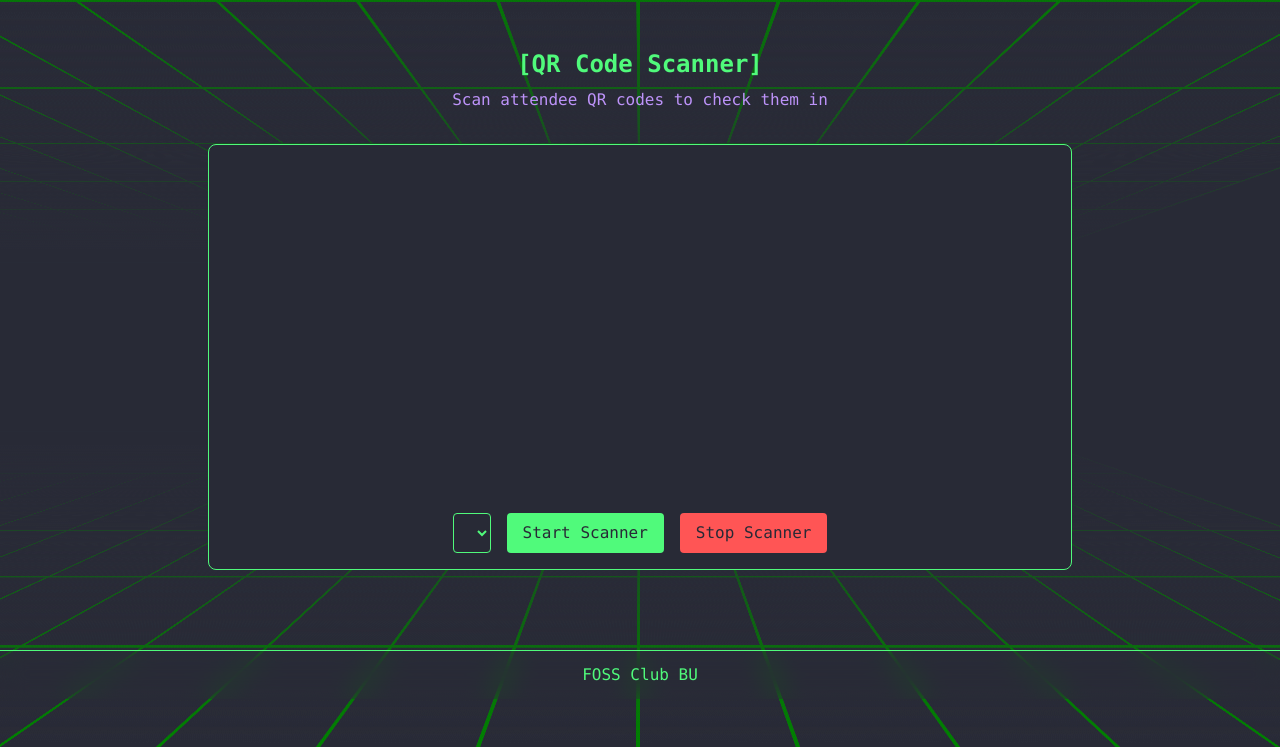
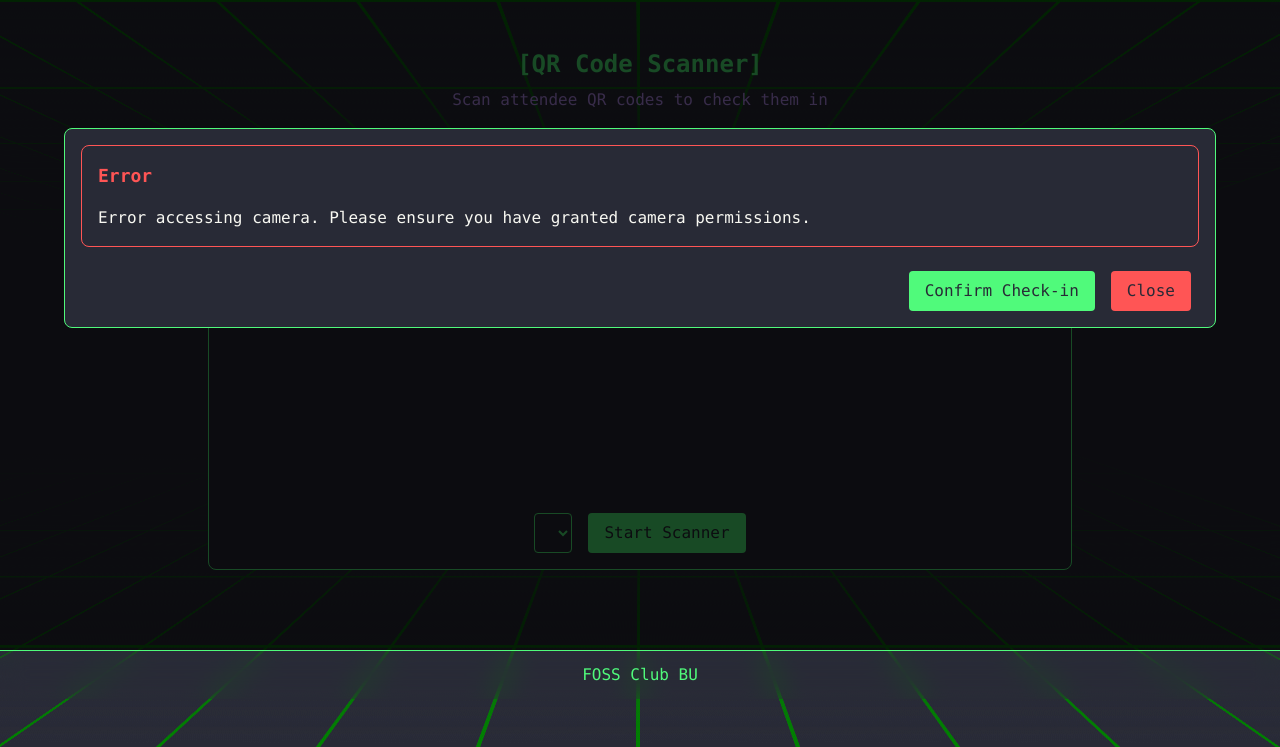
Before and after one commit to vaibhavkothari33/LinuxFest, a Django app: page /checkin/ in a window 1280 px wide. Shown: the part 53-800 px from the top of the page. Run offline with Django 5.2, Linux system fonts and the light colour scheme; the visitor is signed in with stand-in values (Sample User, id 1); lists and menus that the app fills with data are empty; some libraries are stand-ins or nearby versions.

Commit message:
feat: changes to checkin qr scanning

```diff
--- a/templates/base.html
+++ b/templates/base.html
@@ -13,6 +13,7 @@
         <script src="https://cdn.tailwindcss.com"></script>
         {% load static %}
         <link rel="stylesheet" href="{% static 'css/terminal-animations.css' %}">
+        {% block extra_head %}{% endblock %}
         <script>
         tailwind.config = {
             theme: {
--- a/templates/checkin/scanner.html
+++ b/templates/checkin/scanner.html
@@ -4,8 +4,34 @@
 {% block title %}QR Code Scanner | Linux Fest{% endblock %}
 
 {% block extra_head %}
-<script src="https://unpkg.com/jsqr@1.4.0/dist/jsQR.js"></script>
-<link rel="stylesheet" href="{% static 'css/checkin.css' %}">
+<script src="https://cdn.jsdelivr.net/npm/jsqr@1.4.0/dist/jsQR.min.js"></script>
+<style>
+    /* Modal styles */
+    .modal {
+        display: none;
+        position: fixed;
+        z-index: 100;
+        left: 0;
+        top: 0;
+        width: 100%;
+        height: 100%;
+        background-color: rgba(0, 0, 0, 0.7);
+    }
+
+    .modal-content {
+        position: relative;
+        margin: 10% auto;
+        max-width: 90%; /* Allow modal to be responsive */
+        max-height: 80%; /* Limit height to prevent overflow */
+        overflow: auto; /* Enable scrolling if content exceeds max height */
+        animation: modalFadeIn 0.3s;
+    }
+
+    @keyframes modalFadeIn {
+        from {opacity: 0; transform: translateY(-20px);}
+        to {opacity: 1; transform: translateY(0);}
+    }
+</style>
 {% endblock %}
 
 {% block content %}
@@ -21,16 +47,21 @@
         <div class="mt-4 flex justify-center space-x-4">
             <select id="cameraSelect" class="terminal-input bg-terminal-black text-terminal-green border-terminal-green"></select>
             <button id="startButton" class="terminal-button bg-terminal-green">Start Scanner</button>
-            <button id="stopButton" class="terminal-button bg-terminal-red stop-button">Stop Scanner</button>
+            <button id="stopButton" class="terminal-button bg-terminal-red stop-button hidden">Stop Scanner</button>
+        </div>
     </div>
 </div>
 
-    <!-- Results Section -->
-    <div id="result" class="hidden bg-terminal-black border border-terminal-green p-4 rounded-lg">
+<!-- Modal Popup -->
+<div id="resultModal" class="modal">
+    <div class="modal-content bg-terminal-black border border-terminal-green p-4 rounded-lg mx-auto">
         <div id="resultContent"></div>
-        <div id="checkinActions" class="mt-4 flex justify-end hidden">
-            <button id="checkinButton" class="terminal-button bg-terminal-green">
-                Confirm Check-in >
+        <div id="modalActions" class="mt-6 flex justify-end">
+            <button id="confirmButton" class="terminal-button bg-terminal-green mx-2">
+                Confirm Check-in
+            </button>
+            <button id="closeModalButton" class="terminal-button bg-terminal-red mx-2">
+                Close
             </button>
         </div>
     </div>
@@ -44,13 +75,14 @@ document.addEventListener('DOMContentLoaded', function() {
     const cameraSelect = document.getElementById('cameraSelect');
     const startButton = document.getElementById('startButton');
     const stopButton = document.getElementById('stopButton');
-    const resultDiv = document.getElementById('result');
+    const resultModal = document.getElementById('resultModal');
     const resultContent = document.getElementById('resultContent');
-    const checkinActions = document.getElementById('checkinActions');
-    const checkinButton = document.getElementById('checkinButton');
+    const confirmButton = document.getElementById('confirmButton');
+    const closeModalButton = document.getElementById('closeModalButton');
 
     let stream = null;
     let scanning = false;
+    let modalOpen = false;
     let canvasElement = document.createElement('canvas');
     let canvas = canvasElement.getContext('2d');
     let currentRegistrationId = null;
@@ -89,7 +121,7 @@ document.addEventListener('DOMContentLoaded', function() {
             scan();
         } catch (error) {
             console.error('Error accessing camera:', error);
-            alert('Error accessing camera. Please ensure you have granted camera permissions.');
+            showErrorModal('Error accessing camera. Please ensure you have granted camera permissions.');
         }
     }
 
@@ -116,24 +148,21 @@ document.addEventListener('DOMContentLoaded', function() {
         })
         .then(response => response.json())
         .then(data => {
-            displayResult(data);
             if (data.status === 'success') {
                 currentRegistrationId = data.registration.id;
-                checkinActions.classList.remove('hidden');
+                showSuccessModal(data);
+                confirmButton.style.display = 'block';
             } else {
                 currentRegistrationId = null;
-                checkinActions.classList.add('hidden');
+                showErrorModal(data.message);
+                confirmButton.style.display = 'none';
                 playSound(false);
             }
         })
         .catch(error => {
-            displayResult({
-                status: 'error',
-                message: 'Error looking up registration',
-                error: error.message
-            });
             currentRegistrationId = null;
-            checkinActions.classList.add('hidden');
+            showErrorModal('Error looking up registration: ' + error.message);
+            confirmButton.style.display = 'none';
             playSound(false);
         });
     }
@@ -152,37 +181,29 @@ document.addEventListener('DOMContentLoaded', function() {
         .then(response => response.json())
         .then(data => {
             if (data.status === 'success') {
-                // Update display with check-in confirmation
-                resultContent.innerHTML += `
-                    <div class="mt-4 p-4 border border-terminal-green rounded-lg">
-                        <h3 class="text-lg font-bold text-terminal-green mb-2">✓ Check-in Successful</h3>
-                        <p class="text-terminal-white">Checked in at: ${data.check_in_time}</p>
-                    </div>
-                `;
-                checkinActions.classList.add('hidden');
+                updateModalWithCheckinSuccess(data);
+                confirmButton.style.display = 'none';
                 playSound(true);
             } else {
-                displayError(data.message);
+                appendErrorToModal(data.message);
                 playSound(false);
             }
         })
         .catch(error => {
-            displayError('Error processing check-in');
+            appendErrorToModal('Error processing check-in');
             playSound(false);
         });
     }
 
-    // Display scan result
-    function displayResult(data) {
-        resultDiv.classList.remove('hidden');
+    // Show success modal
+    function showSuccessModal(data) {
         const registration = data.registration;
 
         let html = `
-            <div class="p-4 ${data.status === 'success' ? 'border-terminal-green' : 'border-terminal-red'} border rounded-lg">
-                <h3 class="text-lg font-bold mb-4 ${data.status === 'success' ? 'text-terminal-green' : 'text-terminal-red'}">
+            <div class="p-4 border-terminal-green border rounded-lg">
+                <h3 class="text-lg font-bold mb-4 text-terminal-green">
                     ${data.message}
                 </h3>
-                ${registration ? `
                 <div class="grid grid-cols-2 gap-4">
                     <div class="text-terminal-purple">Name:</div>
                     <div class="text-terminal-white">${registration.name}</div>
@@ -194,22 +215,50 @@ document.addEventListener('DOMContentLoaded', function() {
                     <div class="text-terminal-white">${registration.event}</div>
 
                     <div class="text-terminal-purple">Status:</div>
-                        <div class="text-terminal-white">${registration.status}</div>
+                    <div class="text-terminal-white">${capitalize(registration.status)}</div>
 
                     ${data.check_in_time ? `
                         <div class="text-terminal-purple">Checked In At:</div>
                         <div class="text-terminal-white">${data.check_in_time}</div>
                     ` : ''}
                 </div>
-                ` : ''}
             </div>
         `;
 
         resultContent.innerHTML = html;
+        resultModal.style.display = 'block';
+        modalOpen = true;
     }
 
-    // Display error message
-    function displayError(message) {
+    // Show error modal
+    function showErrorModal(message) {
+        let html = `
+            <div class="p-4 border-terminal-red border rounded-lg">
+                <h3 class="text-lg font-bold mb-4 text-terminal-red">
+                    Error
+                </h3>
+                <p class="text-terminal-white">${message}</p>
+            </div>
+        `;
+
+        resultContent.innerHTML = html;
+        resultModal.style.display = 'block';
+        modalOpen = true;
+    }
+
+    // Update modal with check-in success information
+    function updateModalWithCheckinSuccess(data) {
+        const successDiv = document.createElement('div');
+        successDiv.className = 'mt-4 p-4 border border-terminal-green rounded-lg';
+        successDiv.innerHTML = `
+            <h3 class="text-lg font-bold text-terminal-green mb-2">✓ Check-in Successful</h3>
+            <p class="text-terminal-white">Checked in at: ${data.check_in_time}</p>
+        `;
+        resultContent.appendChild(successDiv);
+    }
+
+    // Append error to modal
+    function appendErrorToModal(message) {
         const errorDiv = document.createElement('div');
         errorDiv.className = 'mt-4 p-4 border border-terminal-red rounded-lg';
         errorDiv.innerHTML = `
@@ -225,9 +274,21 @@ document.addEventListener('DOMContentLoaded', function() {
         audio.play();
     }
 
+    // Close modal
+    function closeModal() {
+        resultModal.style.display = 'none';
+        currentRegistrationId = null;
+        modalOpen = false;
+    }
+
     // Scan for QR codes
     function scan() {
+        console.log("Scanning...");
         if (!scanning) return;
+        if (modalOpen) {
+            setTimeout(scan, 1000);
+            return;
+        }
 
         if (video.readyState === video.HAVE_ENOUGH_DATA) {
             canvasElement.height = video.videoHeight;
@@ -238,7 +299,7 @@ document.addEventListener('DOMContentLoaded', function() {
             const code = jsQR(imageData.data, imageData.width, imageData.height);
             if (code) {
                 processScanResult(code.data);
-                // Pause scanning briefly after successful scan
+                // Pause scanning while modal is open
                 scanning = false;
                 setTimeout(() => { scanning = true; }, 2000);
             }
@@ -262,10 +323,15 @@ document.addEventListener('DOMContentLoaded', function() {
         return cookieValue;
     }
 
+    function capitalize(s) {
+        return s.charAt(0).toUpperCase() + s.slice(1);
+    }
+
     // Event Listeners
     startButton.addEventListener('click', () => startVideo(cameraSelect.value));
     stopButton.addEventListener('click', stopVideo);
-    checkinButton.addEventListener('click', processCheckin);
+    confirmButton.addEventListener('click', processCheckin);
+    closeModalButton.addEventListener('click', closeModal);
     cameraSelect.addEventListener('change', () => {
         if (scanning) {
             stopVideo();
@@ -281,7 +347,7 @@ document.addEventListener('DOMContentLoaded', function() {
         })
         .catch(error => {
             console.error('Error accessing camera:', error);
-            alert('Error accessing camera. Please ensure you have granted camera permissions.');
+            showErrorModal('Error accessing camera. Please ensure you have granted camera permissions.');
         });
 });
 </script>
```
Also changed, not shown: static/css/checkin.css (deleted, +0 -64 lines). Lines whose indentation alone changed are shown as unchanged.
